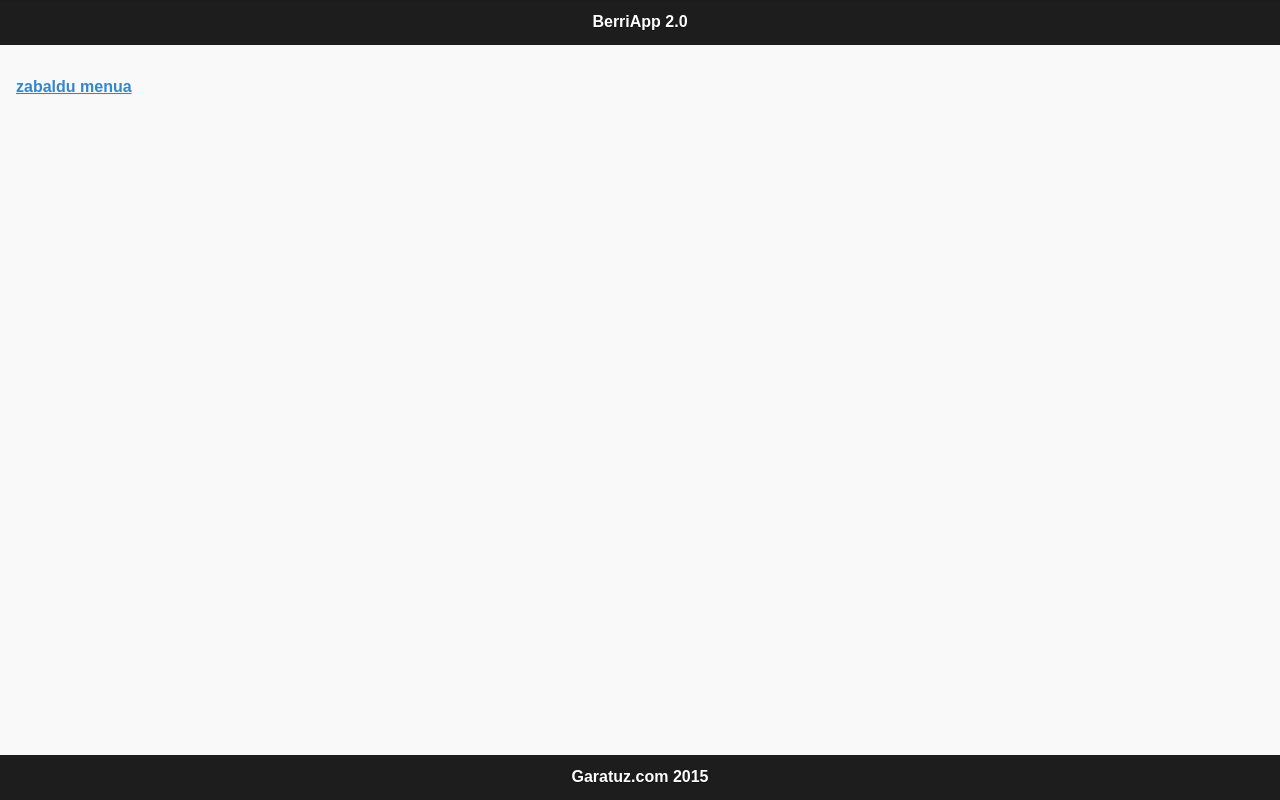
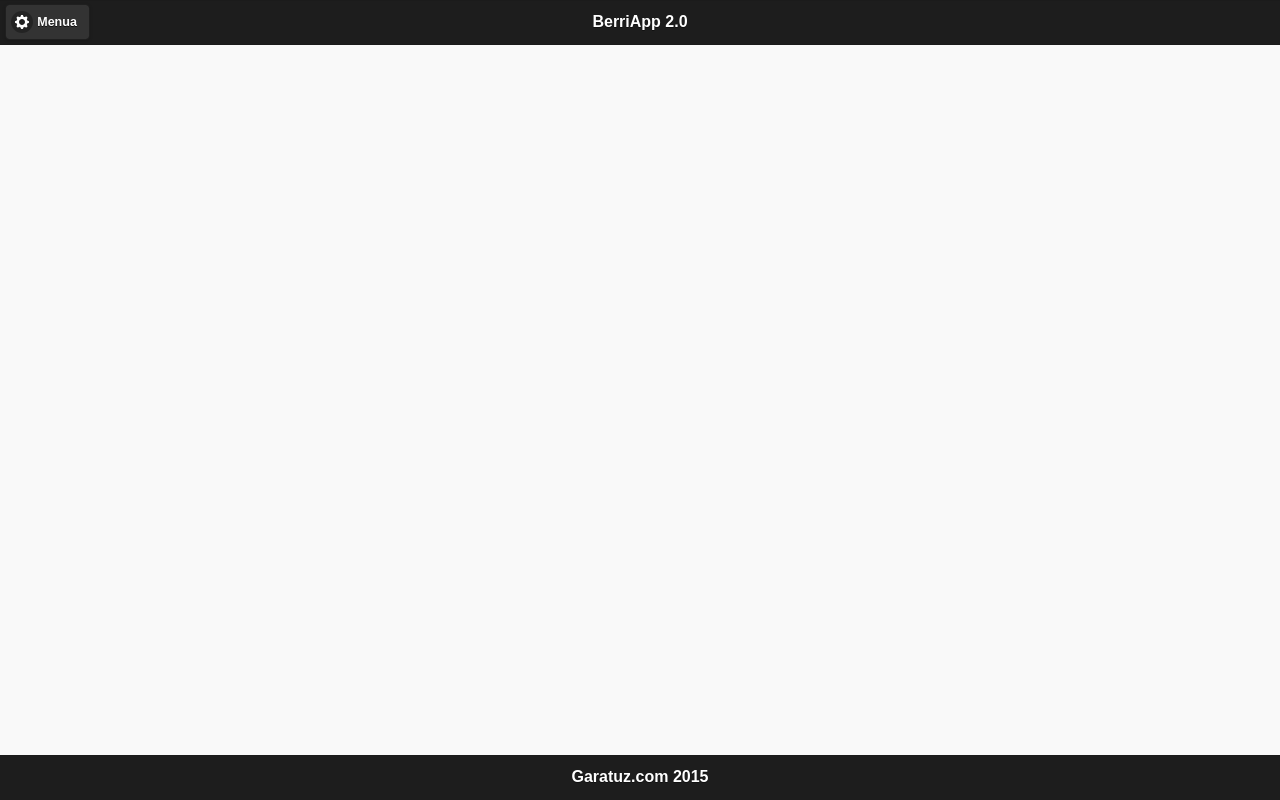
Before and after one commit to garatuzcom/BerriApp, a plain HTML site: page index.html in a window 1280 px wide. Drawn offline with Linux system fonts and the light colour scheme.

Commit message:
menura botoia indexen

```diff
--- a/index.html
+++ b/index.html
@@ -44,10 +44,11 @@
 <!-- PANELAren bukaera -->
   <div data-role="header" data-theme="b">
     <h1>BerriApp 2.0</h1>
-  </div>
+   <a  data-icon="gear" class="ui-btn-left" href="#ezkerMenua">Menua</a>
+    </div>
 
   <div data-role="main" class="ui-content">
-    <p><a href="#ezkerMenua">zabaldu menua</a></p>
+
        <div id="bista"></div>
   </div>
 
```
